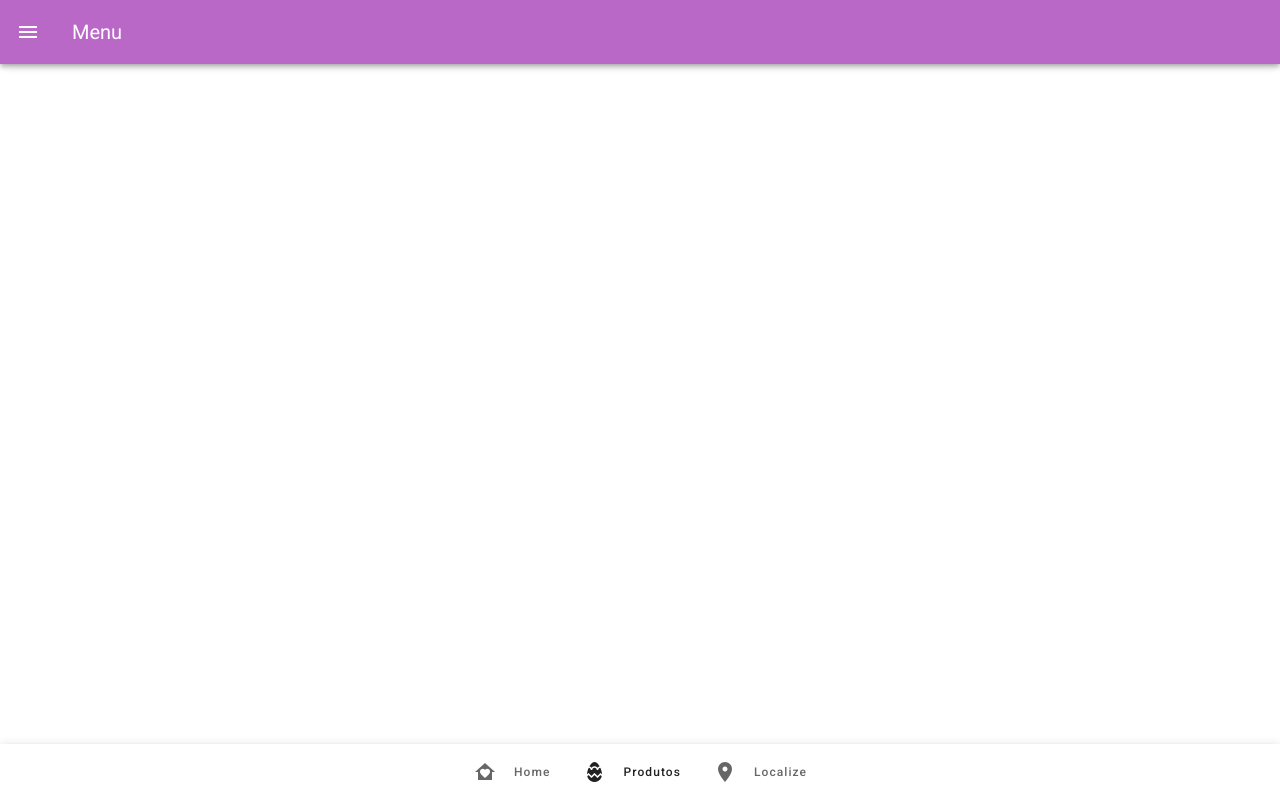
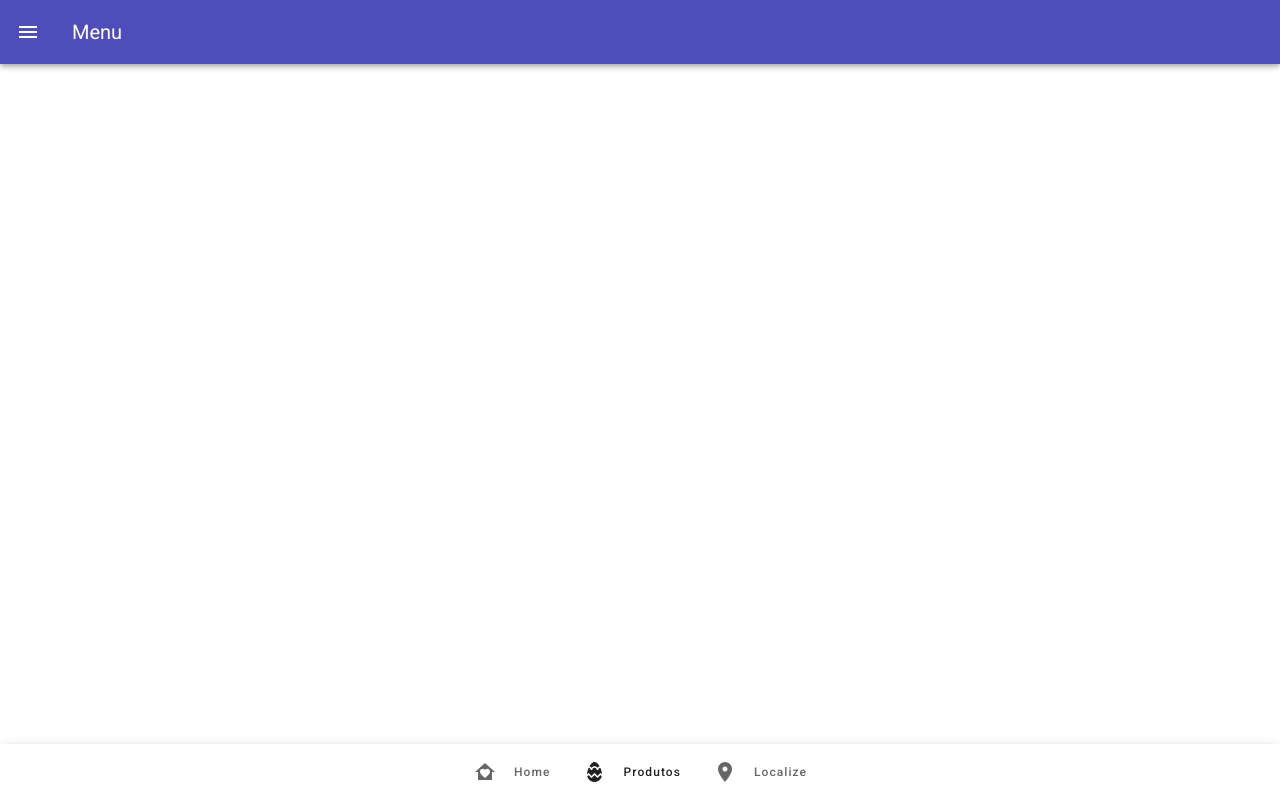
Before and after one commit to luizfelipetorres/Decola-Time3, a Vue app: page / in a window 1280 px wide. Built offline with nearby package versions, Linux system fonts and the light colour scheme.

Commit message:
cor menu

```diff
--- a/src/components/shared/AppTopBar.vue
+++ b/src/components/shared/AppTopBar.vue
@@ -1,6 +1,6 @@
 <template>
 <div class="app-bar">
-    <v-app-bar color="purple lighten-2" dark>
+    <v-app-bar color="#4f4db9" dark>
         <v-app-bar-nav-icon @click="drawer = true"></v-app-bar-nav-icon>
       <v-toolbar-title class="text left">Menu</v-toolbar-title>
     </v-app-bar>
```
